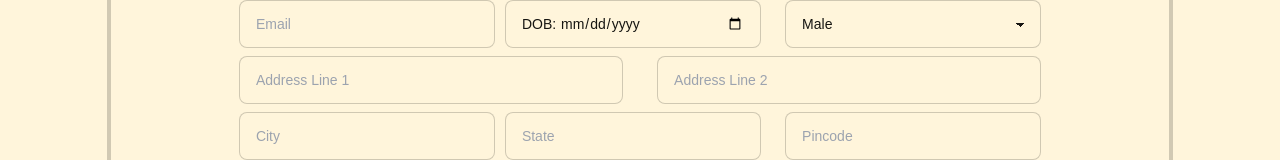
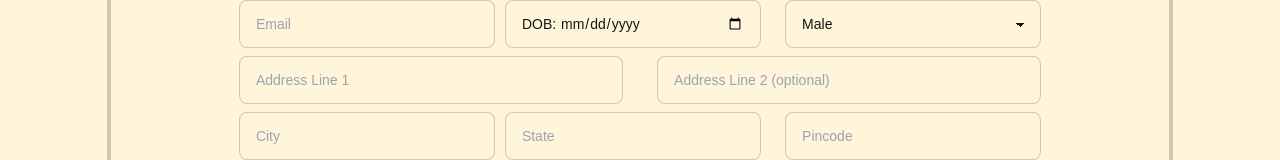
Before and after one commit to Babai8899/react-deploy, a React (Vite) app: page /react-deploy/register in a window 1280 px wide. Shown: the part 152-312 px from the top of the page. Built offline with nearby package versions, Linux system fonts and the light colour scheme; a web font is replaced by a local one.

Commit message:
optional tag adeded in addressline 2

```diff
--- a/src/module/user/Add.jsx
+++ b/src/module/user/Add.jsx
@@ -163,7 +163,7 @@ function Add() {
                             <input type="text" className="grow" placeholder="Address Line 1" name='addressLine1' value={addressLine1} onChange={(e) => onInputChange(e)} />
                         </label>
                         <label className="input input-bordered flex items-center w-64 lg:my-0 mb-0.5 mt-0.5 lg:w-96 mx-auto lg:mr-10 lg:float-right text-sm">
-                            <input type="text" className="grow" placeholder="Address Line 2" name='addressLine2' value={addressLine2} onChange={(e) => onInputChange(e)} />
+                            <input type="text" className="grow" placeholder="Address Line 2 (optional)" name='addressLine2' value={addressLine2} onChange={(e) => onInputChange(e)} />
                         </label>
                     </div>
                     <div className='flow-root mx-auto lg:my-1 w-5/6'>
```
